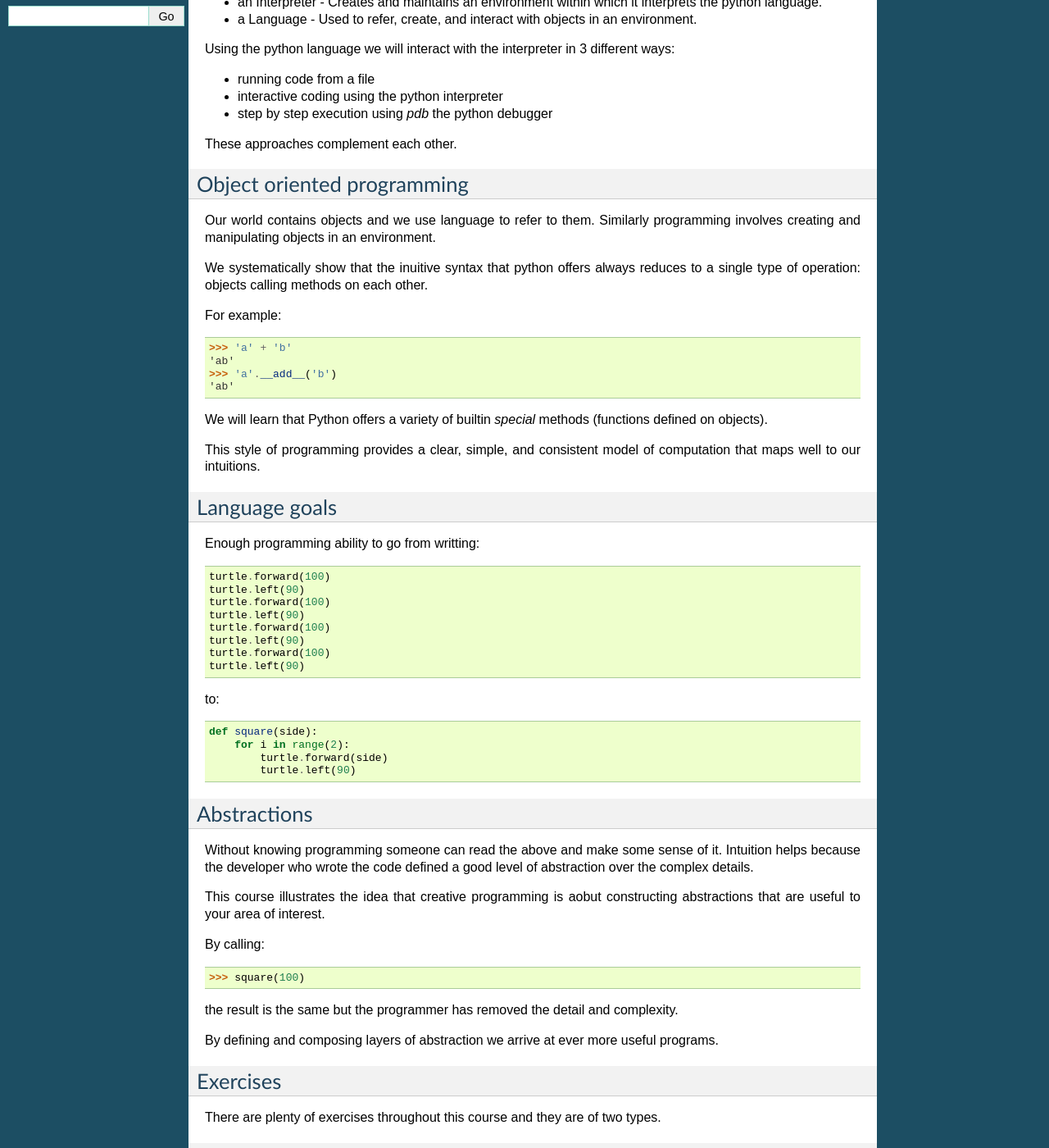
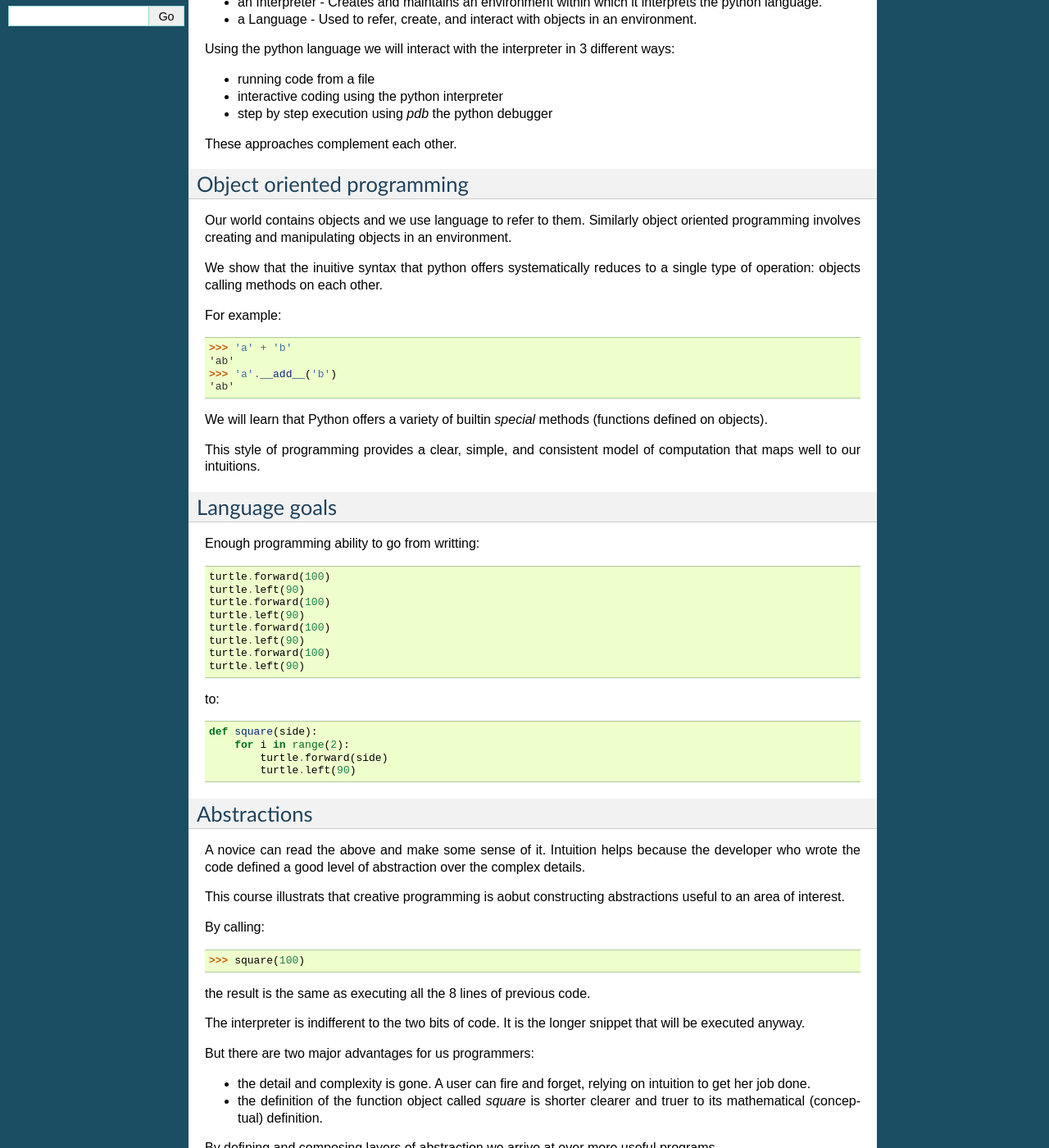
Before and after one commit to gu-lseg/intro-to-programming, a Sphinx documentation site: the page built from source/introduction.rst, in a window 1280 px wide and 1400 px high, scrolled down 377 px. Shown: the whole window at 82% size. Built offline with Sphinx 7.4.7, drawn with Linux system fonts in a browser that asks for light colours.

Commit message:
clearer explanation of intution

```diff
--- a/source/introduction.rst
+++ b/source/introduction.rst
@@ -32,10 +32,9 @@ These approaches complement each other.
 Object oriented programming
 ===========================
 
-Our world contains objects and we use language to refer to them. Similarly programming involves creating and manipulating objects in an environment.
+Our world contains objects and we use language to refer to them. Similarly object oriented programming involves creating and manipulating objects in an environment.
 
-
-We systematically show that the inuitive syntax that python offers always
+We show that the inuitive syntax that python offers systematically
 reduces to a single type of operation: objects calling methods on each other.
 
 For example::
@@ -76,18 +75,28 @@ to::
 Abstractions
 ============
 
-Without knowing programming someone can read the above and make some sense of
-it. Intuition helps because the developer who wrote the code defined a good level of
-abstraction over the complex details.
+A novice can read the above and make some sense of it. Intuition helps because
+the developer who wrote the code defined a good level of abstraction over the
+complex details.
 
-This course illustrates the idea that creative programming is aobut constructing abstractions that are useful to your area of interest.
+This course illustrats that creative programming is aobut constructing abstractions useful to an area of interest.
 
 By calling::
 
     >>> square(100)
 
-the result is the same but the programmer has removed the detail and
-complexity.
+
+the result is the same as executing all the 8 lines of previous code.
+
+The interpreter is indifferent to the two bits of code. It is the
+longer snippet that will be executed anyway.
+
+But there are two major advantages for us programmers:
+
+* the detail and complexity is gone. A user can fire and forget, relying
+  on intuition to get her job done.
+* the definition of the function object called `square` is shorter clearer
+  and truer to its mathematical (conceptual) definition.
 
 By defining and composing layers of abstraction we arrive at ever more
 useful programs.
```
